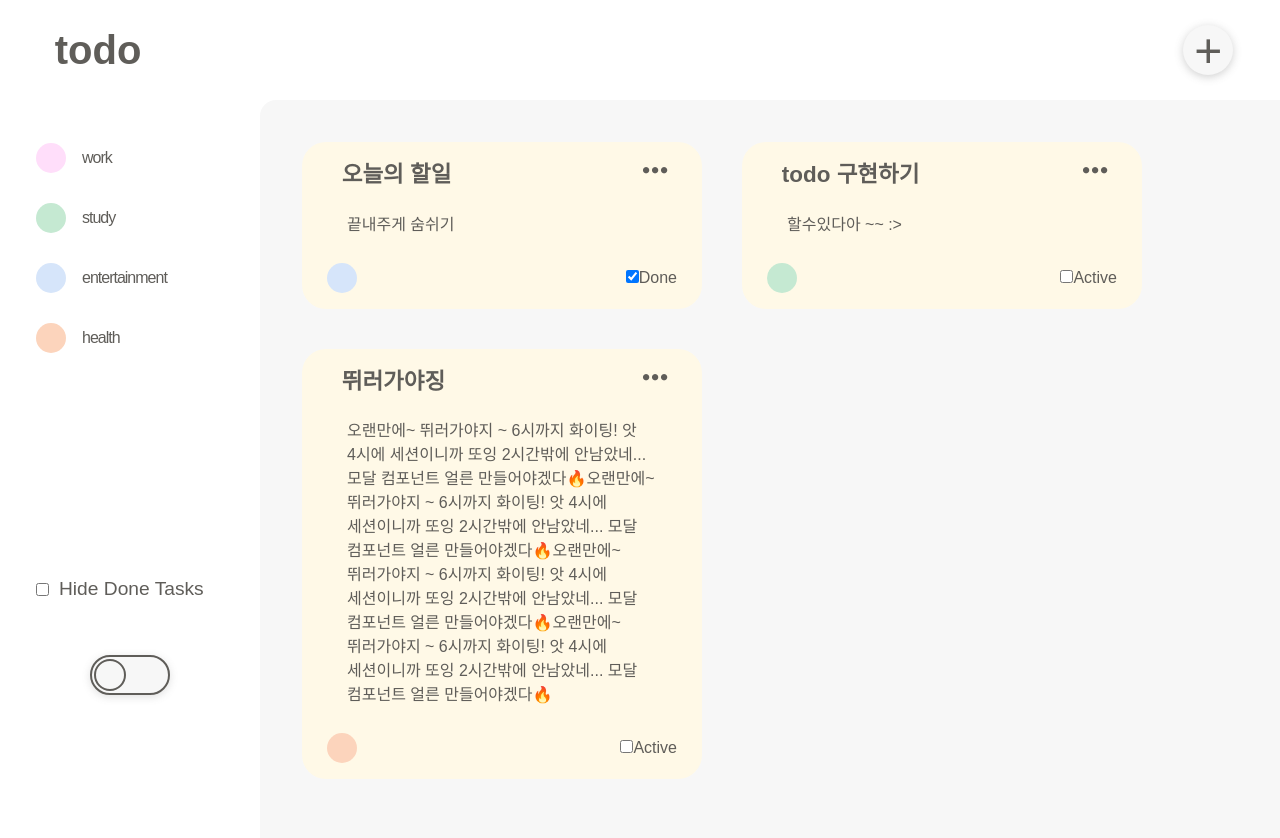
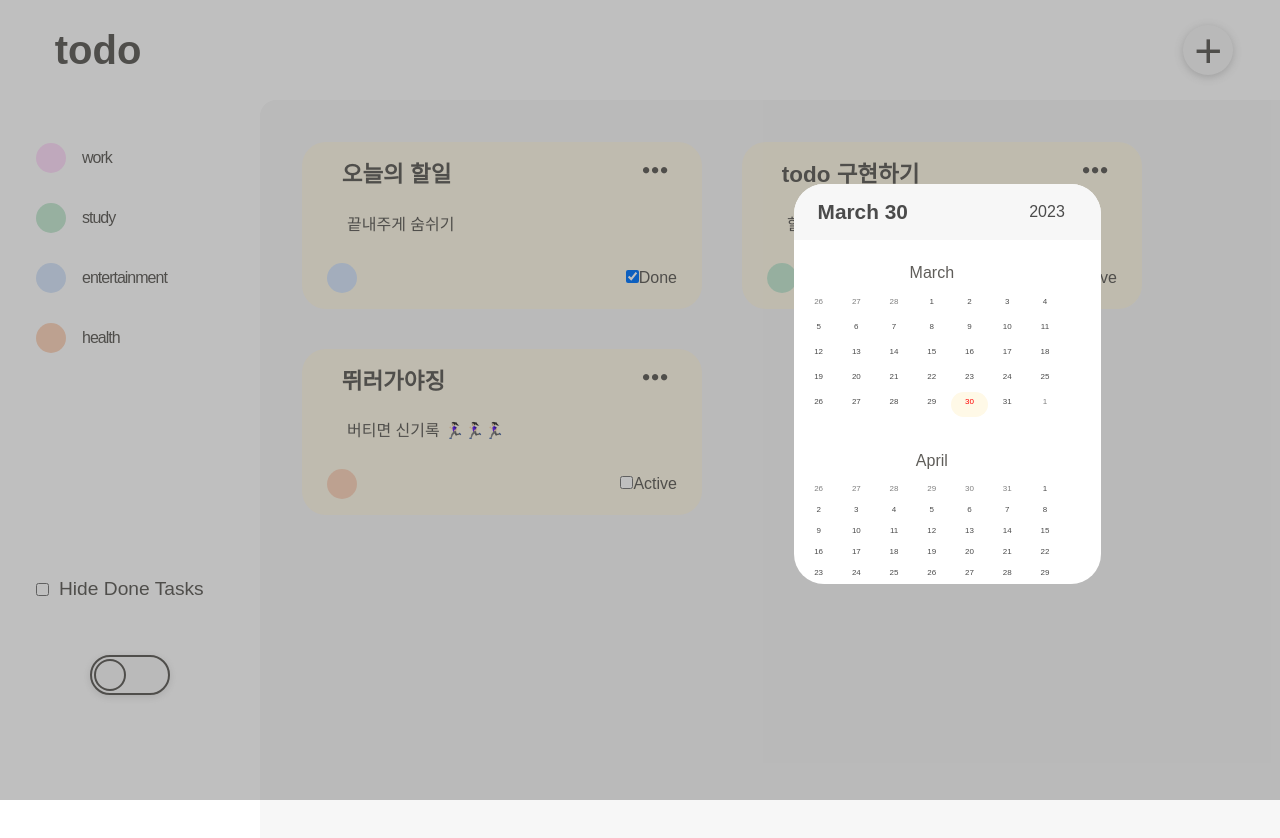
Before and after one commit to Aroma-oh/todo-service, a React (Create React App) app: page / in a window 1280 px wide. Shown: the top 838 px of the page. Built offline with nearby package versions, Linux system fonts and the light colour scheme.

Commit message:
feat: 캘린더 구현 중간 저장

```diff
--- a/package.json
+++ b/package.json
@@ -7,10 +7,12 @@
     "@testing-library/jest-dom": "^5.16.5",
     "@testing-library/react": "^13.4.0",
     "@testing-library/user-event": "^13.5.0",
+    "date-fns": "^2.29.3",
     "react": "^18.2.0",
     "react-dom": "^18.2.0",
     "react-redux": "^8.0.5",
     "react-scripts": "5.0.1",
+    "react-uuid": "^2.0.0",
     "styled-components": "^5.3.9",
     "web-vitals": "^2.1.4"
   },
--- a/src/components/App.jsx
+++ b/src/components/App.jsx
@@ -4,6 +4,7 @@ import { Header } from "../layout/Header";
 import { Sidebar } from "../layout/Sidebar";
 import { Main } from "../layout/Main";
 import { CreateModal } from "../components/CreateModal";
+import { Calendar } from "./calendar/Calendar";
 
 function App() {
     const themeMode = useSelector((state) => state.theme.themeMode);
@@ -18,6 +19,7 @@ function App() {
                 <Sidebar />
                 <Main />
                 <CreateModal type />
+                <Calendar />
             </ThemeProvider>
         </>
     );
--- /dev/null
+++ b/src/components/calendar/Calendar.jsx
@@ -0,0 +1,298 @@
+import styled from "styled-components";
+import { useEffect, useRef, useState } from "react";
+import uuid from "react-uuid";
+import {
+    startOfMonth,
+    endOfMonth,
+    startOfWeek,
+    endOfWeek,
+    isSameMonth,
+    isSameDay,
+    addDays,
+    format,
+    addMonths,
+    parse,
+} from "date-fns";
+
+const BgContainer = styled.div`
+    z-index: 1000;
+    background-color: rgba(45, 45, 45, 0.3);
+
+    position: fixed;
+    top: 0;
+    left: 0;
+    width: 100%;
+    height: 100vh;
+
+    display: flex;
+    flex-direction: row;
+    justify-content: space-between;
+    align-items: center;
+`;
+
+const CalendarContainer = styled.div`
+    position: absolute;
+    top: 23%;
+    left: 62%;
+    width: 24%;
+    min-width: 60px;
+    height: 50%;
+
+    display: flex;
+    flex-direction: column;
+    justify-content: start;
+    align-items: center;
+
+    background-color: ${(props) => props.theme.colors.containerBgColor};
+    border-radius: 30px;
+`;
+
+const Header = styled.div`
+    width: 100%;
+    min-width: 60px;
+    height: 14%;
+
+    display: flex;
+    flex-direction: row;
+    justify-content: space-between;
+    align-items: center;
+
+    background-color: ${(props) => props.theme.colors.mainBgColor};
+    border-radius: 30px 30px 0px 0px;
+
+    .text {
+        font-size: 1.3rem;
+        font-weight: 600;
+        margin: 0px 24px;
+        cursor: pointer;
+    }
+    .year {
+        font-size: 1rem;
+        font-weight: 500;
+        margin: 0px 36px;
+    }
+`;
+
+const Body = styled.div`
+    width: 100%;
+    height: 86%;
+
+    display: flex;
+    flex-direction: column;
+    justify-content: flex-start;
+    align-items: center;
+
+    .text-today {
+        display: flex;
+        flex-direction: row;
+        justify-content: space-between;
+        align-items: baseline;
+    }
+    .text-current:hover {
+        cursor: pointer;
+        transition: 0.2s ease-in-out;
+        transform: scale(1.03);
+        /* color: rgb(99, 22, 22) */
+    }
+
+    .calendar-list {
+        display: flex;
+        flex-wrap: wrap;
+        overflow-y: scroll;
+
+        .calendar__item {
+            width: 90%;
+            height: 50%;
+            padding: 2%;
+            padding-top: 8%;
+            margin-bottom: 5%;
+
+            .header {
+                width: 100%;
+                height: 10%;
+                margin-bottom: 5%;
+
+                text-align: center;
+                font-size: 1em;
+                font-weight: 500;
+
+                color: ${(props) => props.theme.colors.textColor};
+            }
+            .body {
+                width: 100%;
+                height: 89%;
+
+                display: flex;
+                flex-direction: column;
+                .row {
+                    width: 100%;
+                    height: 100%;
+
+                    display: flex;
+                    flex-direction: row;
+                    justify-content: space-between;
+                    align-items: center;
+                    .col {
+                        width: 15%;
+                        height: 100%;
+
+                        display: flex;
+                        flex-direction: column;
+                        justify-content: flex-start;
+                        align-items: center;
+
+                        font-size: 0.5rem;
+                        span {
+                            z-index: 10000;
+                            padding-top: 5px;
+                        }
+                        .not-valid {
+                            color: gray;
+                        }
+                        .today {
+                            color: red;
+                        }
+                    }
+                    .col.cell.selected {
+                        background: ${(props) => props.theme.colors.postColor};
+                        border-radius: 16px;
+                    }
+                }
+            }
+        }
+    }
+    .calendar-list::-webkit-scrollbar {
+        display: none;
+    }
+`;
+
+const RenderHeader = ({ currentMonth }) => {
+    return (
+        <div className="header row">
+            {currentMonth.toLocaleString("en-US", { month: "long" })}
+        </div>
+    );
+};
+
+const RenderCells = ({ currentMonth, selectedDate, onDateClick }) => {
+    const monthStart = startOfMonth(currentMonth);
+    const monthEnd = endOfMonth(monthStart);
+    const startDate = startOfWeek(monthStart); // 현재 월의, 첫 주의, 시작일 -> 전월의 일요일일 수도 있음
+    const endDate = endOfWeek(monthEnd); // 현재 월의, 마지막 주의, 마지막일
+
+    const rows = []; // 한 달의 모든 주
+    let days = []; // 한 주
+    let day = startDate;
+    let formattedDate = "";
+
+    while (day <= endDate) {
+        for (let i = 0; i < 7; i++) {
+            formattedDate = format(day, "d");
+            days.push(
+                <div
+                    className={`col cell ${
+                        !isSameMonth(day, monthStart)
+                            ? "disabled"
+                            : isSameDay(day, selectedDate)
+                            ? "selected" // 오늘 날짜 표시
+                            : "not-valid" // 이번달이 아니면 색상을 다르게 주기 위함
+                    }`}
+                    key={day}
+                    onClick={() => onDateClick(day)}
+                >
+                    <span
+                        className={
+                            format(currentMonth, "M") !== format(day, "M")
+                                ? "text not-valid"
+                                : isSameMonth(day, monthStart) &&
+                                  isSameDay(day, selectedDate)
+                                ? "text today"
+                                : ""
+                        }
+                    >
+                        {formattedDate}
+                    </span>
+                </div>
+            );
+            day = addDays(day, 1); // 7일간 반복문을 돌기 위해 1일씩 증가
+        }
+        rows.push(
+            <div className="row" key={day}>
+                {days}
+            </div> // 7일의 반복문이 끝나면 한 주를 추가해줌
+        );
+        days = [];
+    }
+    return <div className="body">{rows}</div>;
+};
+
+export const Calendar = () => {
+    const currentDate = new Date(); // 오늘의 날짜 정보
+    const [selectedDate, setSelectedDate] = useState(new Date());
+
+    let currentMonth = new Date(format(currentDate, "yyyy")); // 올해 1월
+    let months = []; // 올해 1월 ~ 12월
+
+    const monthRef = useRef(null);
+
+    const onDateClick = (day) => {
+        setSelectedDate(day);
+    };
+
+    for (let i = 0; i < 12; i++) {
+        months.push(
+            <div
+                className="calendar__item"
+                key={uuid()}
+                ref={
+                    format(currentMonth, "MM") === format(selectedDate, "MM")
+                        ? monthRef
+                        : null
+                }
+            >
+                <RenderHeader currentMonth={currentMonth} />
+                <RenderCells
+                    currentMonth={currentMonth}
+                    selectedDate={selectedDate}
+                    onDateClick={onDateClick}
+                />
+            </div>
+        );
+        currentMonth = addMonths(currentMonth, 1);
+    }
+
+    useEffect(() => {
+        if (monthRef.current !== null) {
+            monthRef.current.scrollIntoView({ behavior: "auto" });
+        }
+    }, []);
+
+    const scrollCurrentMonth = () => {
+        if (monthRef.current !== null) {
+            monthRef.current.scrollIntoView({ behavior: "smooth" });
+        }
+    };
+
+    return (
+        <>
+            <BgContainer>
+                <CalendarContainer>
+                    <Header onClick={() => scrollCurrentMonth()}>
+                        <div className="text">
+                            {currentDate.toLocaleString("en-US", {
+                                month: "long",
+                            })}
+                            {format(currentDate, " dd")}
+                        </div>
+                        <div className="text year">
+                            {format(currentDate, " yyyy")}
+                        </div>
+                    </Header>
+                    <Body>
+                        <div className="calendar-list">{months}</div>
+                    </Body>
+                </CalendarContainer>
+            </BgContainer>
+        </>
+    );
+};
--- a/src/data/initialState.js
+++ b/src/data/initialState.js
@@ -23,8 +23,7 @@ const initialState = {
         {
             id: 3,
             title: "뛰러가야징",
-            content:
-                "오랜만에~ 뛰러가야지 ~ 6시까지 화이팅! 앗 4시에 세션이니까 또잉 2시간밖에 안남았네... 모달 컴포넌트 얼른 만들어야겠다🔥오랜만에~ 뛰러가야지 ~ 6시까지 화이팅! 앗 4시에 세션이니까 또잉 2시간밖에 안남았네... 모달 컴포넌트 얼른 만들어야겠다🔥오랜만에~ 뛰러가야지 ~ 6시까지 화이팅! 앗 4시에 세션이니까 또잉 2시간밖에 안남았네... 모달 컴포넌트 얼른 만들어야겠다🔥오랜만에~ 뛰러가야지 ~ 6시까지 화이팅! 앗 4시에 세션이니까 또잉 2시간밖에 안남았네... 모달 컴포넌트 얼른 만들어야겠다🔥",
+            content: "버티면 신기록 🏃🏻‍♀️🏃🏻‍♀️🏃🏻‍♀️",
             tag: "health",
             tagColor: colorSet.orange,
             done: false,
```
Also changed, not shown: 1 other file (tests, documents, lock files or other folders).
